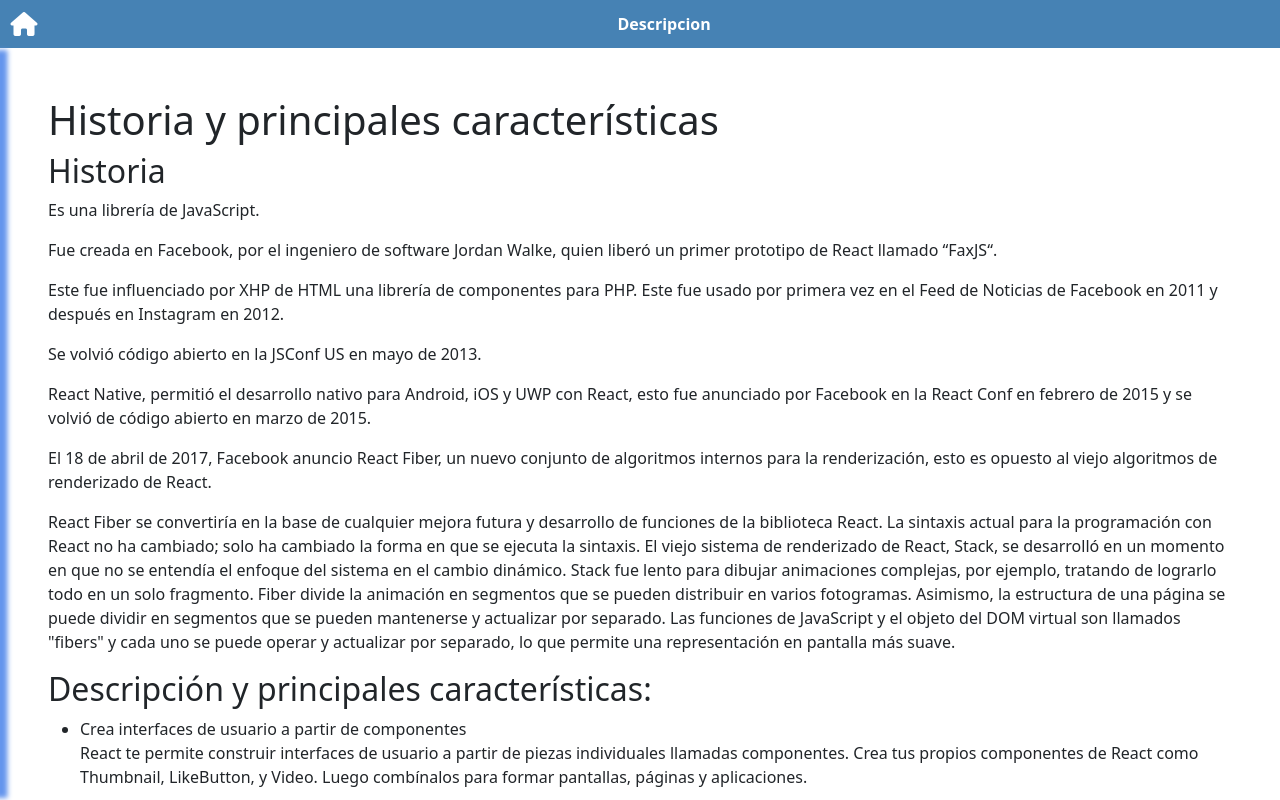
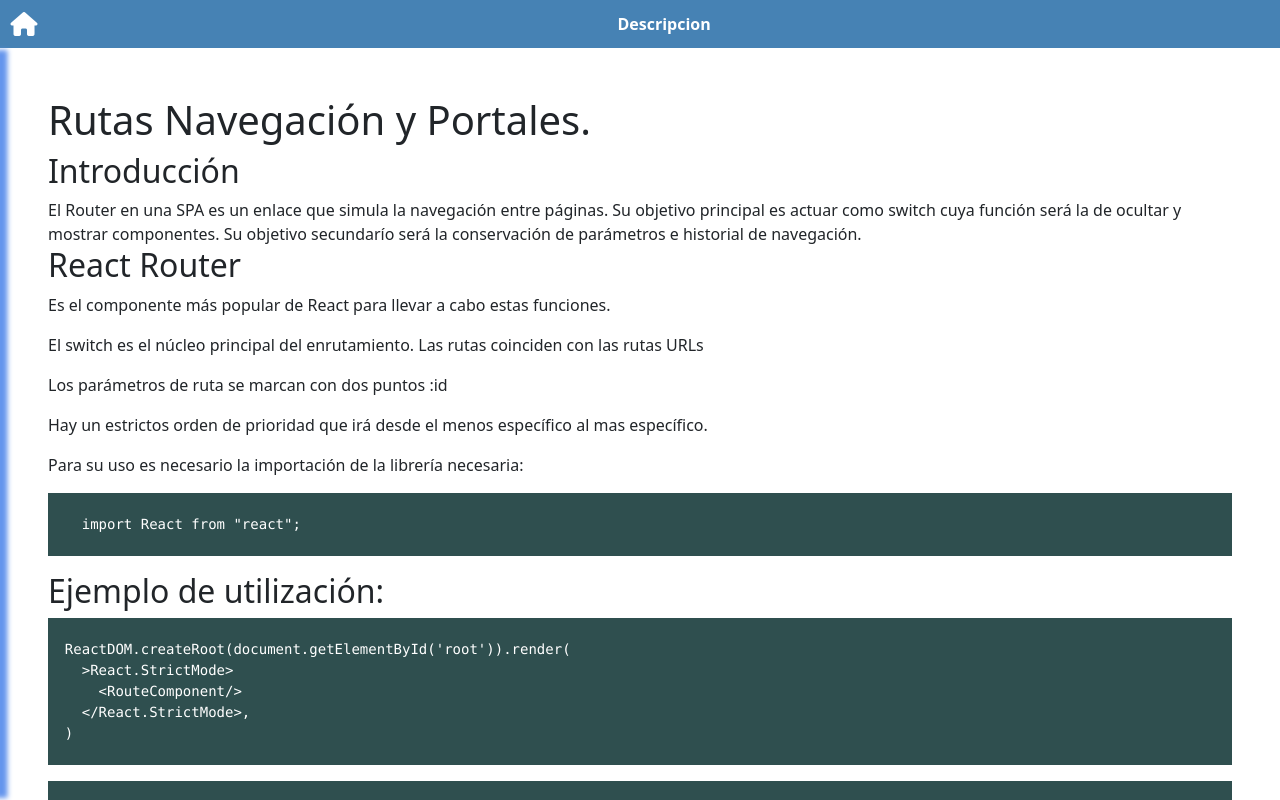
Before and after one commit to eudaimov/curso_react, a React (Vite) app: page /#/ReactRouter in a window 1280 px wide. Before the commit this address led to /. Shown: the top 800 px of the page. Built offline with nearby package versions, Linux system fonts and the light colour scheme.

Commit message:
ReactRouter 2

```diff
--- a/src/pages/ReactRouter.jsx
+++ b/src/pages/ReactRouter.jsx
@@ -31,7 +31,7 @@
         <p>El switch es el núcleo principal del enrutamiento. Las rutas coinciden con las rutas
           URLs</p>
         <p>Los parámetros de ruta se marcan con dos puntos :id</p>
-        <p>Hay un estrictos </p>
+        <p>Hay un estrictos orden de prioridad que irá desde el menos específico al mas específico. </p>
         <p>Para su uso es necesario la importación de la librería necesaria:</p>
         <pre className="code" dangerouslySetInnerHTML={{__html: codigoEjemplo1}}></pre>
 
```
